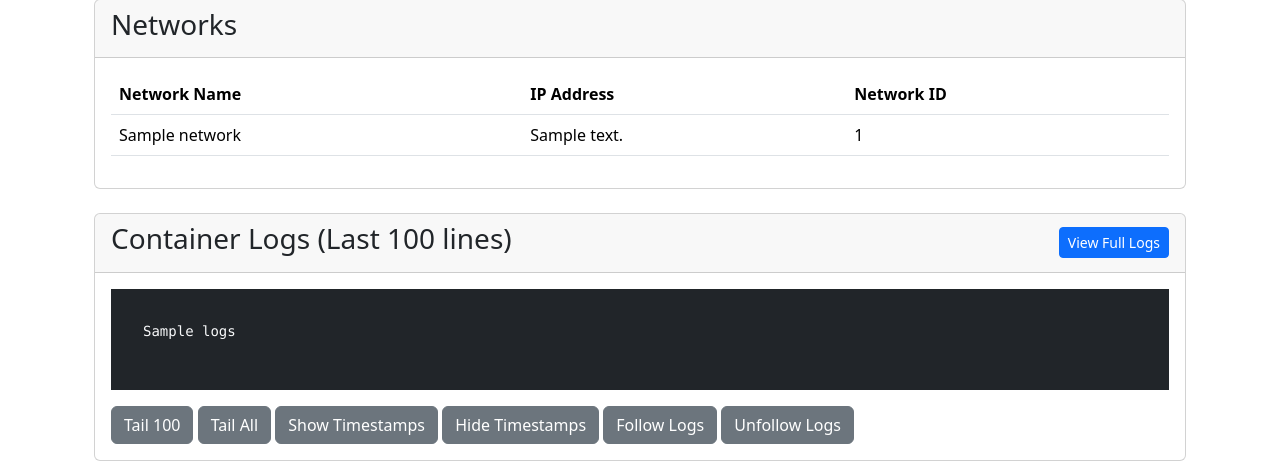
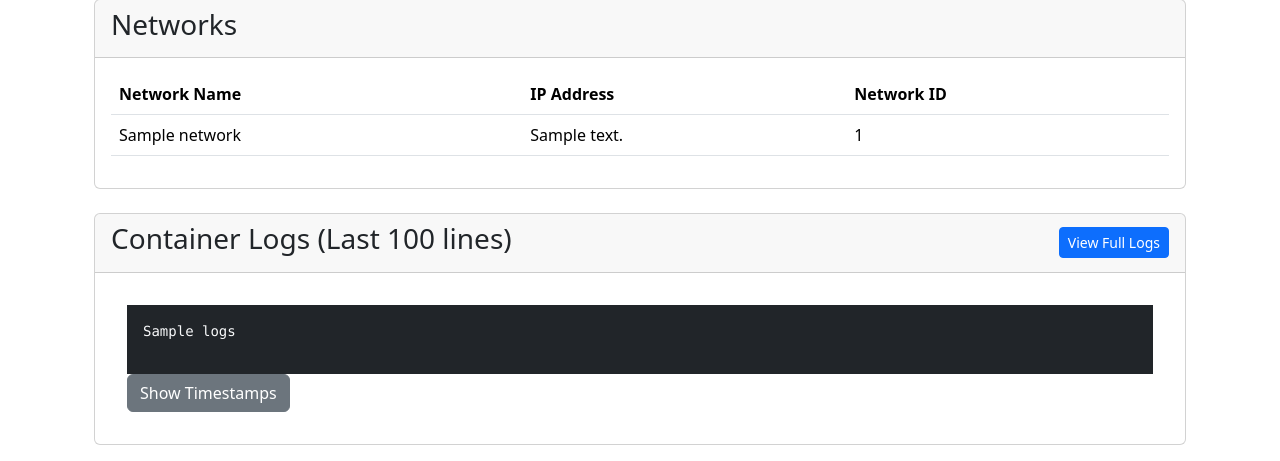
Before and after one commit to TheLovinator1/dwui, a Django app: template dwui/templates/container_details.html in a window 1280 px wide. Shown: the part 1214-1675 px from the top of the page. Run offline with Django 5.2, Linux system fonts and the light colour scheme; a user stored in the database is signed in; tables that the repository leaves empty hold one stand-in row (values such as "Sample post"); the template is opened without the code that fills it: most values are stand-ins (such as "Sample title", 1, 10 or a date in 2020); parts of the project's set-up code (start-up, migrations or seed data) failed here and were passed over; some libraries are stand-ins or nearby versions.

Commit message:
Make timestamp button dynamic

```diff
--- a/dwui/templates/container_details.html
+++ b/dwui/templates/container_details.html
@@ -1,9 +1,9 @@
-{% extends 'base.html' %}
+{% extends "base.html" %}
 
 {% block title %}Container Details - {{ container.name }}{% endblock %}
 
 {% block content %}
-<div class="container mt-4">
+<div class="container mt-4" id="container-details">
     <div class="d-flex justify-content-between align-items-center">
         <h1>Container: {{ container.name }}</h1>
         <a href="{% url 'index' %}" class="btn btn-secondary">Back to List</a>
@@ -193,24 +193,10 @@
             <a href="" class="btn btn-sm btn-primary">View Full Logs</a>
         </div>
         <div class="card-body">
-            <div class="container-logs p-3 bg-dark text-light">
+            <div class="container-logs p-3">
                 <div id="container-logs" hx-swap-oob="true">
                     {% include 'partials/container_logs.html' %}
                 </div>
-            </div>
-            <div class="mt-3">
-                <button class="btn btn-secondary" hx-get="{% url 'container_details' container.id %}?tail=100"
-                    hx-target="#container-logs" hx-swap="outerHTML">Tail 100</button>
-                <button class="btn btn-secondary" hx-get="{% url 'container_details' container.id %}?tail=all"
-                    hx-target="#container-logs" hx-swap="outerHTML">Tail All</button>
-                <button class="btn btn-secondary" hx-get="{% url 'container_details' container.id %}?timestamps=true"
-                    hx-target="#container-logs" hx-swap="outerHTML">Show Timestamps</button>
-                <button class="btn btn-secondary" hx-get="{% url 'container_details' container.id %}?timestamps=false"
-                    hx-target="#container-logs" hx-swap="outerHTML">Hide Timestamps</button>
-                <button class="btn btn-secondary" hx-get="{% url 'container_details' container.id %}?follow=true"
-                    hx-target="#container-logs" hx-swap="outerHTML">Follow Logs</button>
-                <button class="btn btn-secondary" hx-get="{% url 'container_details' container.id %}?follow=false"
-                    hx-target="#container-logs" hx-swap="outerHTML">Unfollow Logs</button>
             </div>
         </div>
     </div>
--- a/dwui/templates/partials/container_logs.html
+++ b/dwui/templates/partials/container_logs.html
@@ -1,3 +1,12 @@
 <div class="container-logs p-3 bg-dark text-light">
     <pre style="max-height: 400px; overflow-y: auto;" id="container-logs">{{ logs }}</pre>
 </div>
+<div id="timestamp-toggle-wrapper" hx-swap-oob="true">
+    <div class="btn-group" role="group">
+        <button id="timestamp-toggle" class="btn btn-secondary"
+            hx-get="{% url 'container_details' container.id %}?timestamps={% if request.GET.timestamps == 'true' %}false{% else %}true{% endif %}"
+            hx-target="#container-logs" hx-swap="innerHTML">
+            {% if request.GET.timestamps == "true" %}Hide Timestamps{% else %}Show Timestamps{% endif %}
+        </button>
+    </div>
+</div>
```
